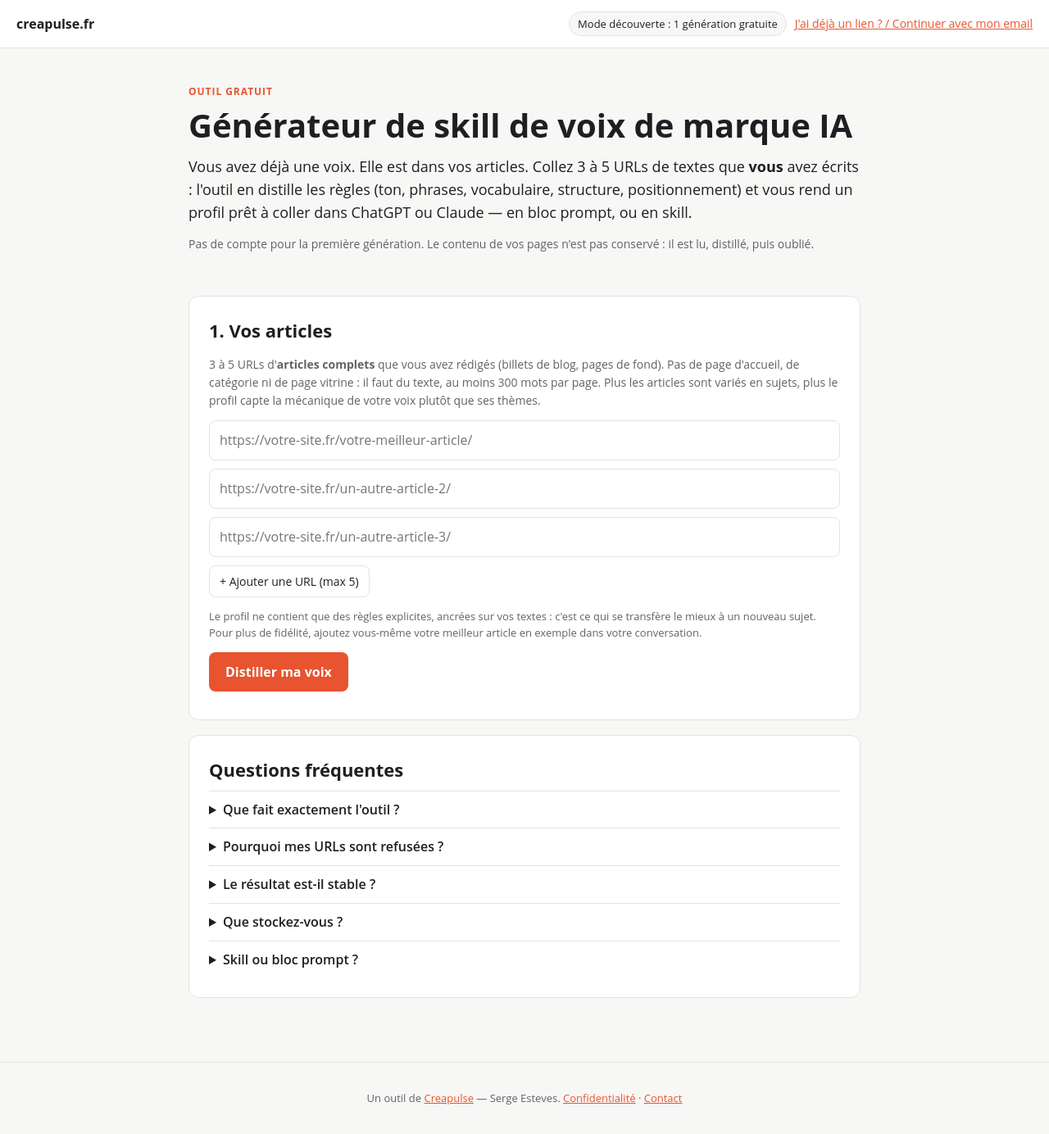
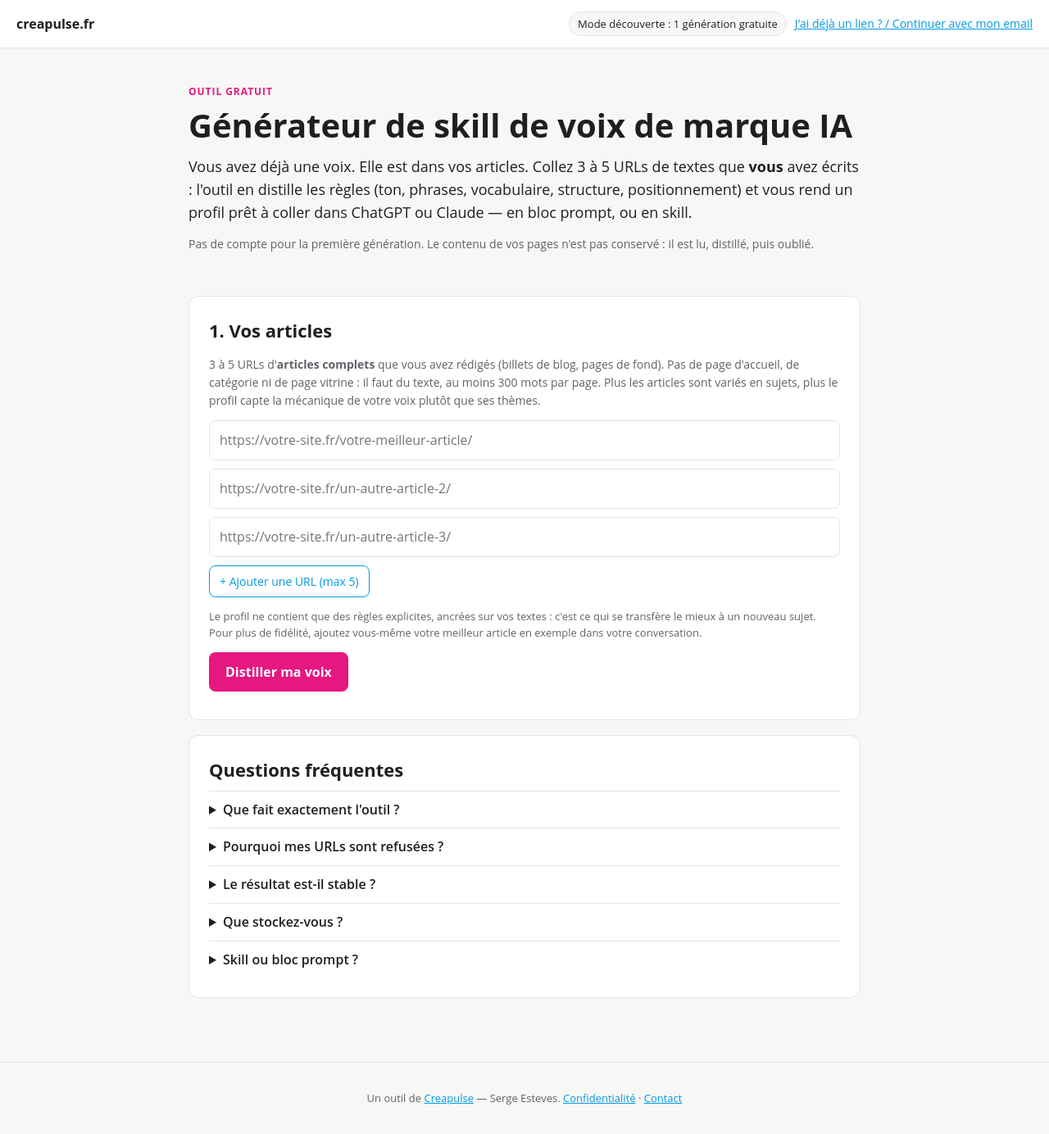
Before and after one commit to sergeesteves/creapulse-brand-voice-skill-generator, a FastAPI app: page / in a window 1280 px wide. Shown: the whole page at 82% size. Run offline with FastAPI, Linux system fonts and the light colour scheme; some libraries are stand-ins or nearby versions.

Commit message:
Charte Creapulse : CTA fuchsia #e61781, secondaire et liens bleu #029ae5
Co-Authored-By: Claude Fable 5.1 <noreply@anthropic.com>

```diff
--- a/app/static/style.css
+++ b/app/static/style.css
@@ -1,20 +1,22 @@
 :root {
+  /* Charte Creapulse (2026-09-09) : fuchsia = CTA principal, bleu = secondaire + liens */
   --bg: #f7f7f5; --card: #fff; --ink: #1e1f22; --muted: #5f6368; --line: #e3e3df;
-  --accent: #e8542f; --accent-ink: #fff; --ok: #1f7a4d; --err: #b3261e; --soft: #fff4ef;
+  --accent: #e61781; --accent-ink: #fff; --secondary: #029ae5; --secondary-ink: #fff; --link: #029ae5;
+  --ok: #1f7a4d; --err: #b3261e; --soft: #fdeaf3;
   --mono: ui-monospace, SFMono-Regular, Menlo, Consolas, monospace;
   --sans: 'Open Sans', system-ui, -apple-system, 'Segoe UI', Roboto, Arial, sans-serif;
 }
 * { box-sizing: border-box; }
 [hidden] { display: none !important; }
 html, body { margin: 0; background: var(--bg); color: var(--ink); font: 16px/1.55 var(--sans); }
-a { color: var(--accent); }
+a { color: var(--link); }
 main { max-width: 860px; margin: 0 auto; padding: 0 20px 60px; }
 .top { display: flex; justify-content: space-between; align-items: center; gap: 12px; flex-wrap: wrap; padding: 14px 20px; border-bottom: 1px solid var(--line); background: var(--card); }
 .brand { font-weight: 700; text-decoration: none; color: var(--ink); }
 .account { display: flex; align-items: center; gap: 10px; flex-wrap: wrap; }
 .pill { font-size: 13px; padding: 4px 10px; border-radius: 999px; background: var(--bg); border: 1px solid var(--line); }
 .pill.ok { border-color: var(--ok); color: var(--ok); }
-button.link { background: none; border: 0; color: var(--accent); cursor: pointer; font: inherit; font-size: 14px; padding: 0; text-decoration: underline; }
+button.link { background: none; border: 0; color: var(--link); cursor: pointer; font: inherit; font-size: 14px; padding: 0; text-decoration: underline; }
 .hero { padding: 44px 0 20px; }
 .kicker { text-transform: uppercase; letter-spacing: .08em; font-size: 12px; color: var(--accent); font-weight: 700; margin: 0 0 8px; }
 h1 { font-size: clamp(28px, 4vw, 40px); line-height: 1.15; margin: 0 0 14px; }
@@ -25,11 +27,12 @@ h1 { font-size: clamp(28px, 4vw, 40px); line-height: 1.15; margin: 0 0 14px; }
 .card h2 { margin: 0 0 8px; font-size: 22px; }
 #url-list { display: grid; gap: 10px; margin: 14px 0 8px; }
 input[type=url], input[type=email] { width: 100%; padding: 11px 12px; border: 1px solid var(--line); border-radius: 8px; font: inherit; }
-input:focus { outline: 2px solid var(--accent); outline-offset: 1px; border-color: transparent; }
+input:focus { outline: 2px solid var(--secondary); outline-offset: 1px; border-color: transparent; }
 .row { display: flex; align-items: center; gap: 14px; flex-wrap: wrap; margin: 10px 0; }
 button.primary, a.button.primary { background: var(--accent); color: var(--accent-ink); border: 0; border-radius: 8px; padding: 12px 20px; font: inherit; font-weight: 700; cursor: pointer; text-decoration: none; display: inline-block; }
 button.primary:disabled { opacity: .55; cursor: wait; }
-button.ghost { background: transparent; border: 1px solid var(--line); border-radius: 8px; padding: 8px 12px; font: inherit; font-size: 14px; cursor: pointer; color: var(--ink); }
+button.ghost { background: transparent; border: 1px solid var(--secondary); border-radius: 8px; padding: 8px 12px; font: inherit; font-size: 14px; cursor: pointer; color: var(--secondary); }
+button.ghost:hover:not(:disabled) { background: var(--secondary); color: var(--secondary-ink); }
 button.ghost:disabled { opacity: .5; cursor: not-allowed; }
 label.check { display: flex; gap: 10px; align-items: flex-start; font-size: 14px; margin: 12px 0 4px; }
 label.check.locked { color: var(--muted); }
@@ -46,12 +49,12 @@ label.check.locked { color: var(--muted); }
 .pages li.ok { color: var(--ok); } .pages li.ko { color: var(--err); } .pages li.info { color: var(--muted); }
 .tabs { display: flex; gap: 6px; border-bottom: 1px solid var(--line); margin: 8px 0 12px; }
 .tab { background: none; border: 0; border-bottom: 3px solid transparent; padding: 10px 14px; font: inherit; font-weight: 600; cursor: pointer; color: var(--muted); }
-.tab.active { color: var(--ink); border-bottom-color: var(--accent); }
+.tab.active { color: var(--ink); border-bottom-color: var(--secondary); }
 .toolbar { display: flex; gap: 10px; align-items: center; margin: 8px 0; }
 pre { background: #1e1f22; color: #f2f2f0; border-radius: 10px; padding: 16px; overflow: auto; max-height: 520px; font: 13px/1.5 var(--mono); white-space: pre-wrap; word-break: break-word; }
 code { font-family: var(--mono); font-size: 90%; background: var(--bg); padding: 1px 5px; border-radius: 4px; }
-a.button.ghost { border: 1px solid var(--line); border-radius: 8px; padding: 11px 18px; text-decoration: none; color: var(--ink); display: inline-block; }
-.account a.link, .account-embed a.link { text-decoration: underline; color: var(--accent); font-size: 14px; }
+a.button.ghost { background: var(--secondary); color: var(--secondary-ink); border: 0; border-radius: 8px; padding: 12px 20px; font-weight: 700; text-decoration: none; display: inline-block; }
+.account a.link, .account-embed a.link { text-decoration: underline; color: var(--link); font-size: 14px; }
 .card.locked { text-align: center; }
 .usage { margin-top: 22px; }
 .usage h4 { margin: 14px 0 4px; font-size: 15px; }
```
